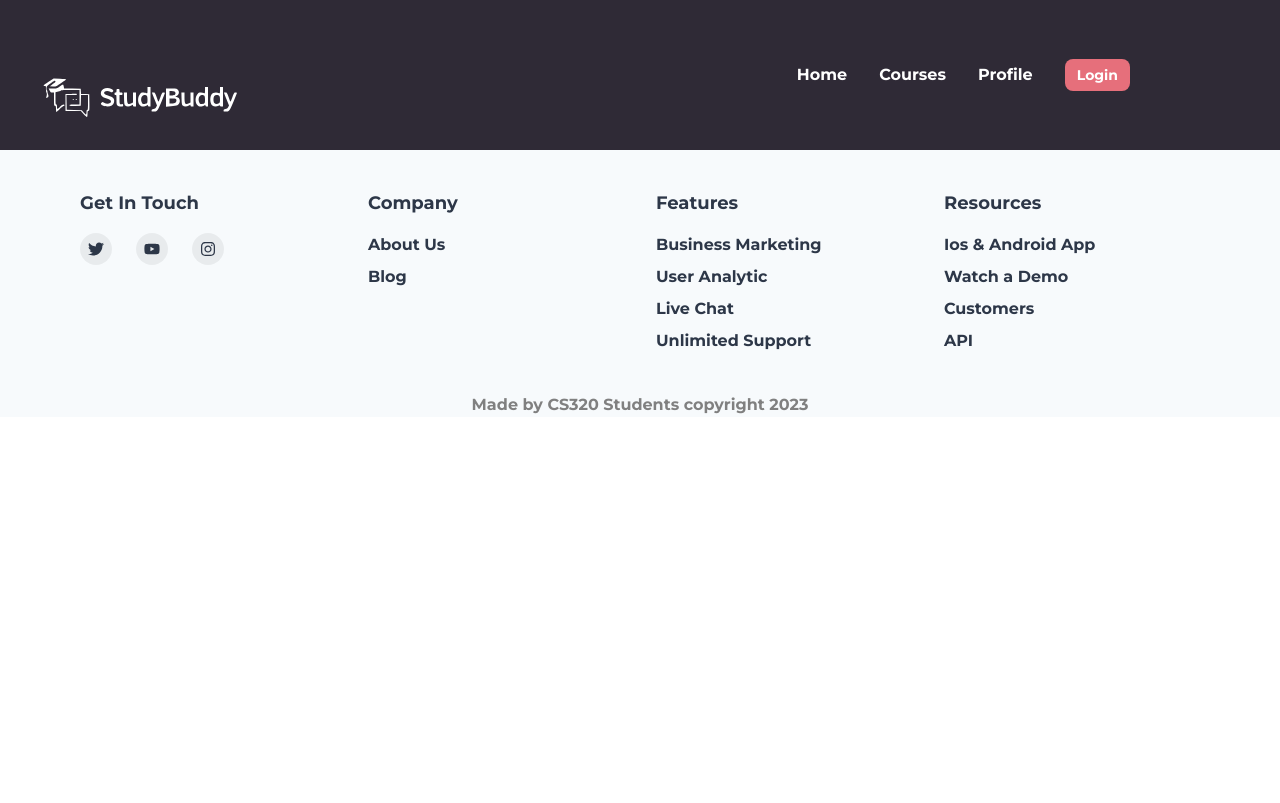
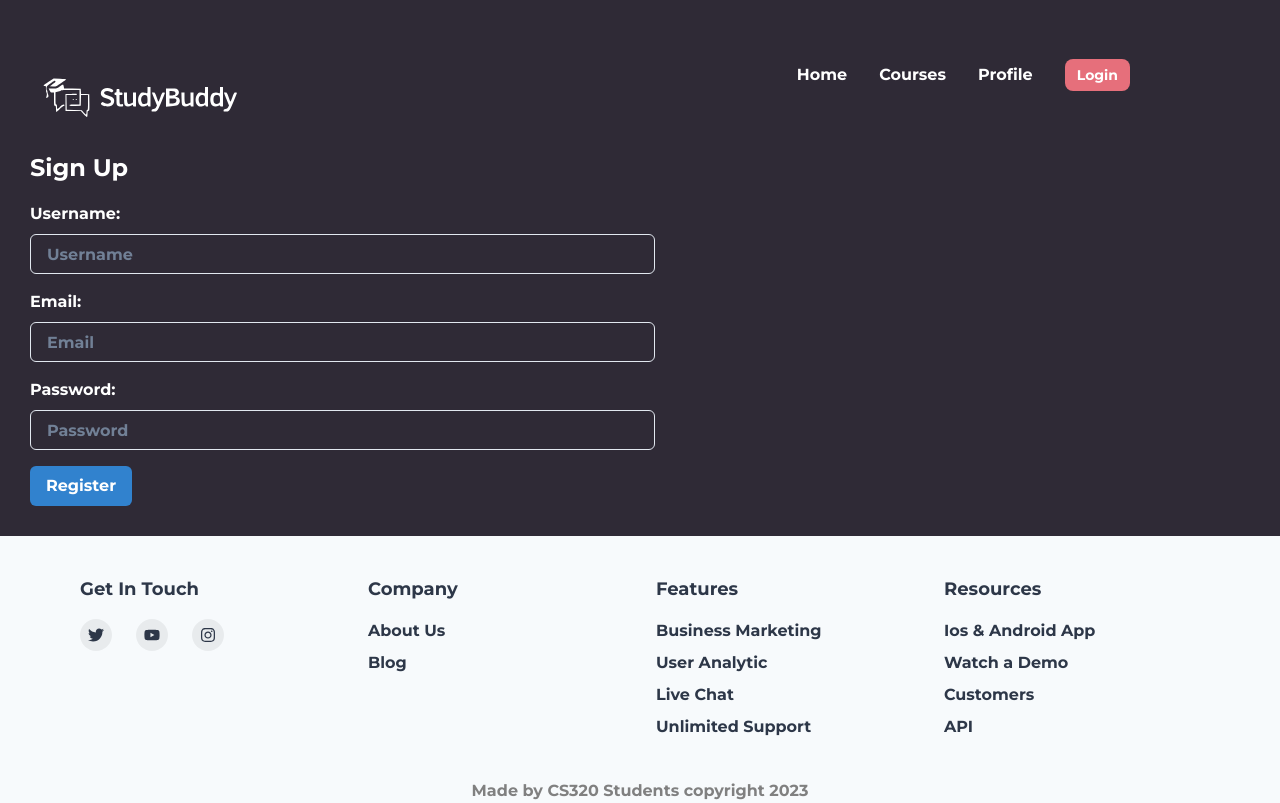
Before and after one commit to SidUMass/StudyBuddy, a React (Create React App) app in the folder client/: page /signup in a window 1280 px wide. Built offline with nearby package versions, Linux system fonts and the light colour scheme.

Commit message:
Sign up styling

```diff
--- a/client/src/App.css
+++ b/client/src/App.css
@@ -35,3 +35,11 @@
 .App-Body{
   background-color: #2F2A36;
 }
+
+.signup-container {
+  background-color: #2F2A36;
+  color: white;
+  /* padding: top right bottom left; */
+  padding: 0 0 30px 30px;
+
+}
--- a/client/src/App.js
+++ b/client/src/App.js
@@ -11,6 +11,7 @@ import Footer from './components/Footer';
 import Home from './pages/Home';
 import Courses from './pages/Courses';
 import Profile from './pages/Profile';
+import SignUp from './pages/SignUp';
 
 import { ChakraProvider } from "@chakra-ui/react";
 
@@ -25,6 +26,7 @@ function App() {
             <Route path="/" element={<Home />} />
             <Route path="/courses" element={<Courses />} />
             <Route path="/profile" element={<Profile />} />
+            <Route path="/signup" element={<SignUp />} />
           </Routes>
           <Footer />
         </div>
--- a/client/src/components/Header.js
+++ b/client/src/components/Header.js
@@ -54,7 +54,7 @@ const MenuLinks = ({ isOpened }) => {
         <MenuItem to="/">Home</MenuItem>
         <MenuItem to="/courses"> Courses </MenuItem>
         <MenuItem to="/profile"> Profile </MenuItem>
-        <MenuItem to="/login" isLast>
+        <MenuItem to="/signup" isLast>
           <Button
             size="sm"
             rounded="lg"
--- a/client/src/pages/SignUp.js
+++ b/client/src/pages/SignUp.js
@@ -1,4 +1,6 @@
 import React, { useState } from 'react';
+
+import { Box, Input, Button, FormLabel, FormControl, Text } from "@chakra-ui/react";
 
 function SignUp() {
   const [formData, setFormData] = useState({
@@ -40,43 +42,48 @@ function SignUp() {
   }
 
   return (
-    <div className="signup-container">
-      <h2>Sign Up</h2>
+    <Box className="signup-container">
+      <Box width="50%" >
+        <Text fontSize="2xl" mb={4}>Sign Up</Text>
         <form onSubmit={handleRegistration}>
-        <div className="input-group">
-          <label>Username:</label>
-          <input
+          <FormControl className="input-group" mb={4}>
+            <FormLabel>Username:</FormLabel>
+            <Input
               type="text"
               name="username"
               placeholder="Username"
               value={formData.username}
               onChange={handleInputChange}
             />
-        </div>
-        <div className="input-group">
-          <label>Email:</label>
-          <input
+          </FormControl>
+
+          <FormControl className="input-group" mb={4}>
+            <FormLabel>Email:</FormLabel>
+            <Input
               type="email"
               name="email"
               placeholder="Email"
               value={formData.email}
               onChange={handleInputChange}
             />
-        </div>
-        <div className="input-group">
-          <label>Password:</label>
-          <input
+          </FormControl>
+
+          <FormControl className="input-group" mb={4}>
+            <FormLabel>Password:</FormLabel>
+            <Input
               type="password"
               name="password"
               placeholder="Password"
               value={formData.password}
               onChange={handleInputChange}
             />
-        </div>
-        <button type="submit">Register</button>
+          </FormControl>
+
+          <Button type="submit" colorScheme="blue">Register</Button>
         </form>
-      {message && <p>{message}</p>}
-    </div>
+        {message && <Text mt={4}>{message}</Text>}
+      </Box>
+    </Box>
   );
 }
 
```
Lines whose indentation alone changed are shown as unchanged.
